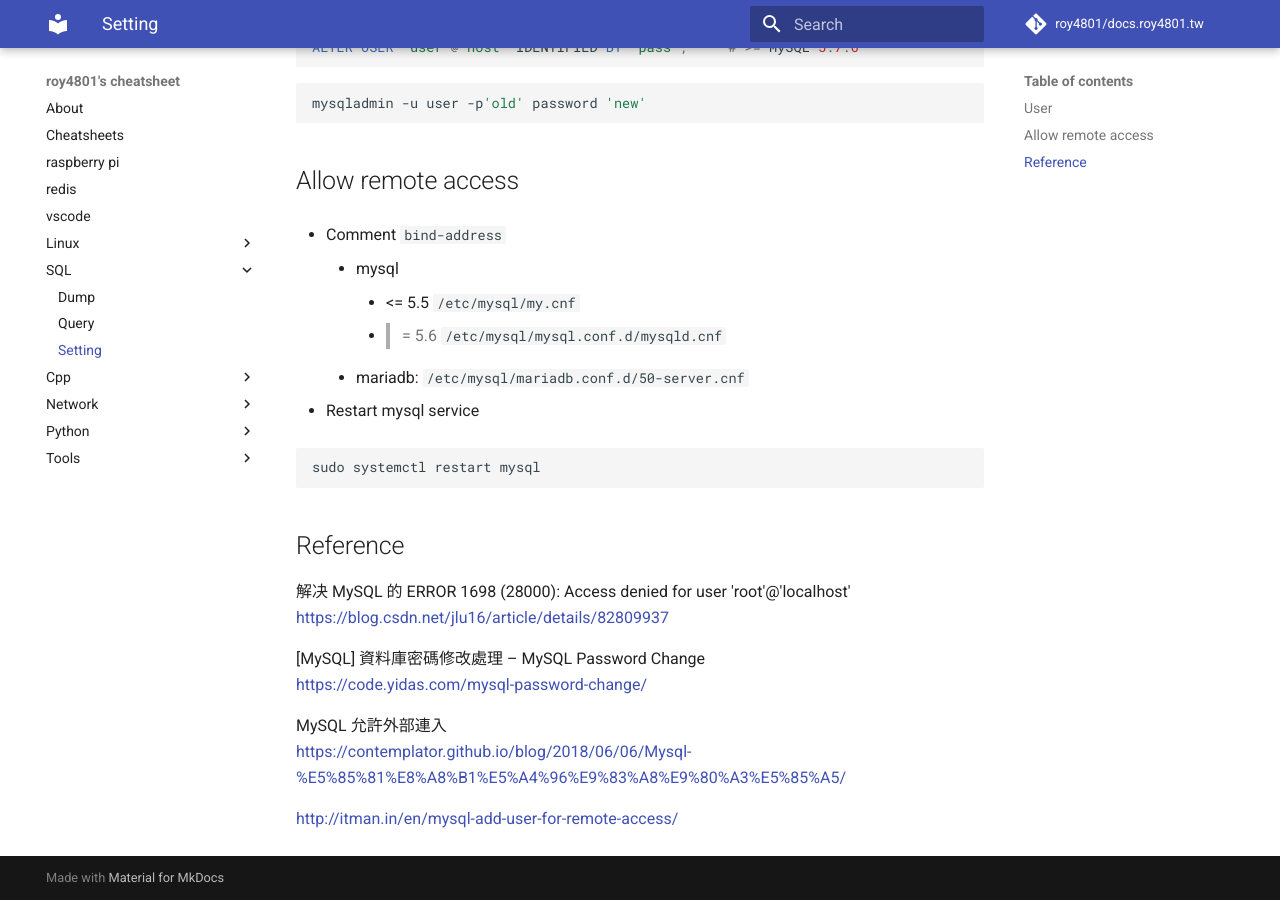
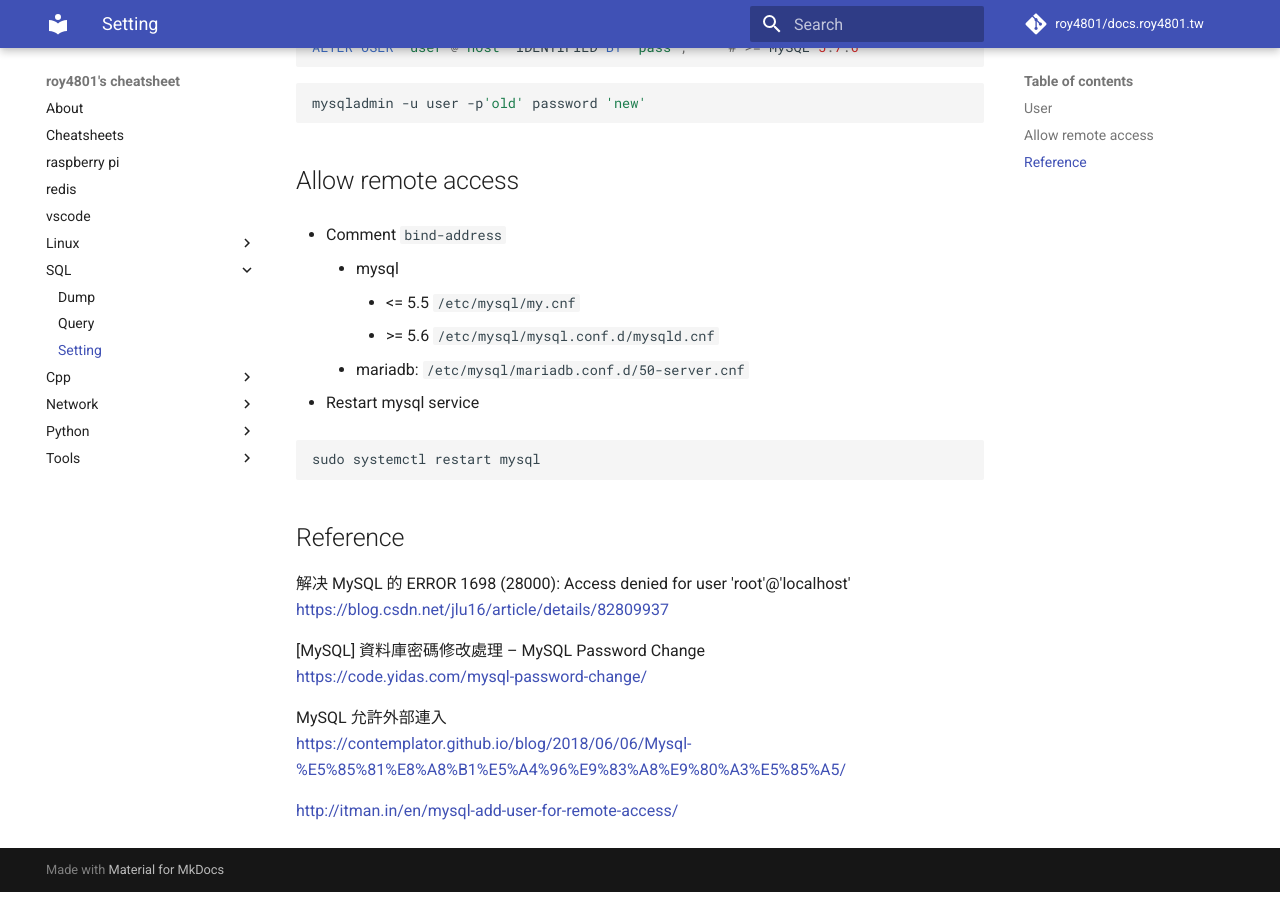
Before and after one commit to roy4801/docs.roy4801.tw, an MkDocs documentation site: the page built from docs/SQL/setting.md, in a window 1280 px wide and 900 px high, scrolled down 995 px. Built offline with MkDocs 1.6.1 and Material for MkDocs 9.7.7, drawn with Linux system fonts in a browser that asks for light colours; comment, search, counter and statistics services are not loaded.

```diff
--- a/docs/SQL/setting.md
+++ b/docs/SQL/setting.md
@@ -57,7 +57,7 @@ mysqladmin -u user -p'old' password 'new'
 * Comment `bind-address`
 	* mysql
 		* <= 5.5 `/etc/mysql/my.cnf`
-		* >= 5.6 `/etc/mysql/mysql.conf.d/mysqld.cnf`
+		* \>= 5.6 `/etc/mysql/mysql.conf.d/mysqld.cnf`
 	* mariadb: `/etc/mysql/mariadb.conf.d/50-server.cnf`
 
 * Restart mysql service
```
